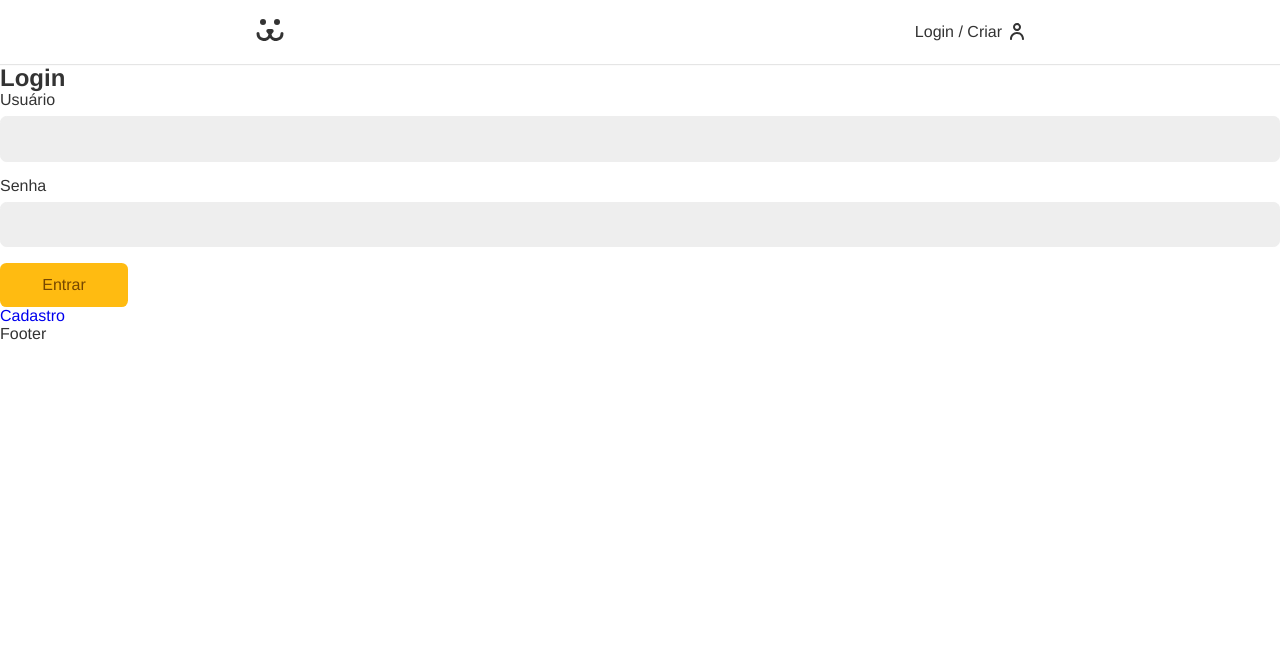
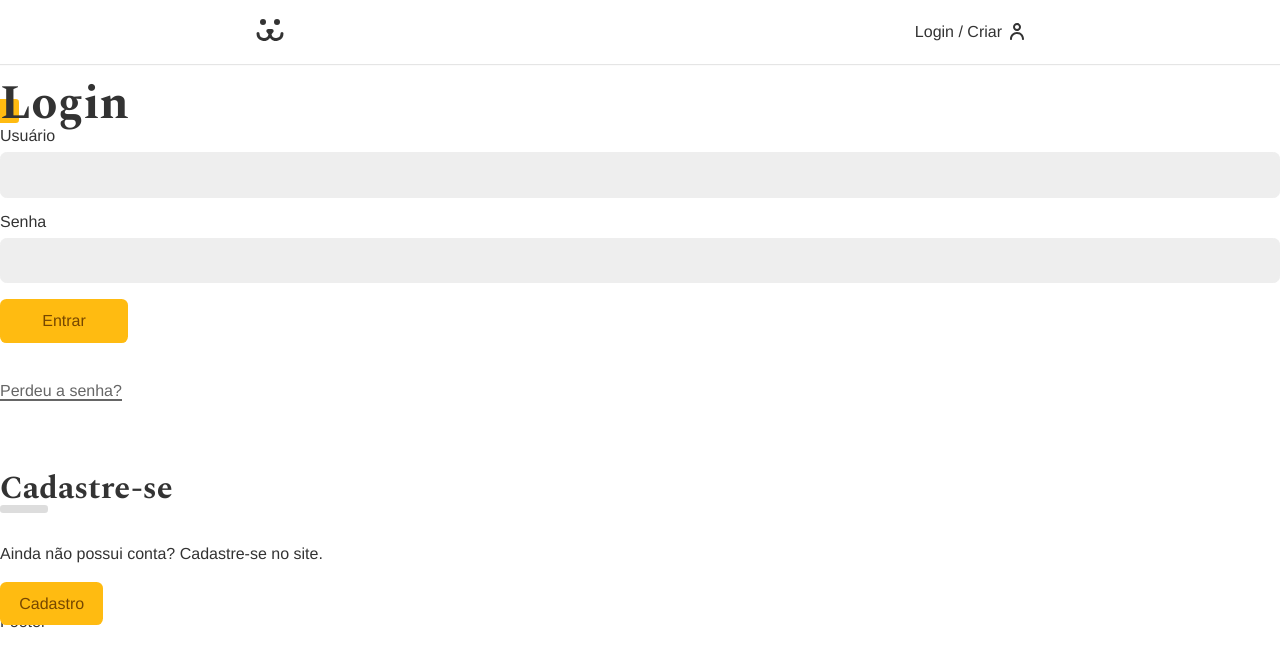
Before and after one commit to leandrorodrigues00/dogs, a React (Create React App) app: page /login in a window 1280 px wide. Shown: the top 666 px of the page. Built offline with nearby package versions, Linux system fonts and the light colour scheme.

Commit message:
aula login form completa!

```diff
--- a/src/App.css
+++ b/src/App.css
@@ -1,3 +1,4 @@
+@import url("https://fonts.googleapis.com/css2?family=Spectral:wght@700&display=swap");
 * {
   box-sizing: border-box;
 }
@@ -40,6 +41,7 @@ input {
 
 a {
   text-decoration: none;
+  color: #333;
 }
 
 .container {
@@ -47,3 +49,38 @@ a {
   padding: 0 1rem;
   margin: 0 auto;
 }
+
+.title {
+  font-family: var(--type-second);
+  line-height: 1;
+  font-size: 3rem;
+  margin: 1rem 0 0;
+  position: relative;
+  z-index: 1;
+}
+
+.title::after {
+  content: "";
+  display: block;
+  width: 1.5rem;
+  height: 1.5rem;
+  background-color: #fb1;
+  position: absolute;
+  bottom: 5px;
+  left: -5px;
+  border-radius: 0.2rem;
+  z-index: -1;
+}
+
+.animeLeft {
+  opacity: 0;
+  transform: translateX(-20px);
+  animation: animeLeft 0.3s forwards;
+}
+
+@keyframes animeLeft {
+  to {
+    opacity: 1;
+    transform: initial;
+  }
+}
--- a/src/Components/Header.js
+++ b/src/Components/Header.js
@@ -6,7 +6,7 @@ import { ReactComponent as Dogs } from "../Assets/dogs.svg";
 import { UserContext } from "../UserContext";
 
 const Header = () => {
-  const { data } = React.useContext(UserContext);
+  const { data, userLogout } = React.useContext(UserContext);
 
   return (
     <header className={styles.header}>
@@ -17,6 +17,7 @@ const Header = () => {
         {data ? (
           <Link className={styles.login} to="/conta">
             {data.nome}
+            <button onClick={userLogout}>Sair</button>
           </Link>
         ) : (
           <Link className={styles.login} to="/login">
--- /dev/null
+++ b/src/Components/Helper/Error.js
@@ -0,0 +1,9 @@
+import React from "react";
+
+const Error = ({ error }) => {
+  if (!error) return null;
+
+  return <p style={{ color: "#f31", margin: "1rem 0" }}>{error}</p>;
+};
+
+export default Error;
--- a/src/Components/Login/Login.js
+++ b/src/Components/Login/Login.js
@@ -1,11 +1,15 @@
 import React from "react";
-import { Routes, Route } from "react-router-dom";
+import { Routes, Route, Navigate } from "react-router-dom";
 import LoginForm from "./LoginForm";
 import LoginCreate from "./LoginCreate";
 import LoginPasswordLost from "./LoginPasswordLost";
 import LoginPasswordReset from "./LoginPasswordReset";
+import { UserContext } from "../../UserContext";
 
 const Login = () => {
+  const { login } = React.useContext(UserContext);
+
+  if (login === true) return <Navigate to="/conta" />;
   return (
     <div>
       <Routes>
--- a/src/Components/Login/LoginForm.js
+++ b/src/Components/Login/LoginForm.js
@@ -4,12 +4,15 @@ import Input from "../Forms/Input";
 import Button from "../Forms/Button";
 import useForm from "../../Hooks/useForm";
 import { UserContext } from "../../UserContext";
+import Error from "../Helper/Error";
+import styles from "./LoginForm.module.css";
+import stylesBtn from "../Forms/Button.module.css";
 
 const LoginForm = () => {
   const username = useForm();
   const password = useForm();
 
-  const { userLogin } = React.useContext(UserContext);
+  const { userLogin, error, loading } = React.useContext(UserContext);
 
   async function handleSubmit(event) {
     event.preventDefault();
@@ -19,15 +22,29 @@ const LoginForm = () => {
     }
   }
   return (
-    <section>
-      <h1>Login</h1>
-      <form action="" onSubmit={handleSubmit}>
+    <section className="animeLeft">
+      <h1 className="title">Login</h1>
+      <form className={styles.form} onSubmit={handleSubmit}>
         <Input label="Usuário" type="text" name="username" {...username} />
         <Input label="Senha" type="password" name="password" {...password} />
 
-        <Button>Entrar</Button>
+        {loading ? (
+          <Button disabled>Carregando...</Button>
+        ) : (
+          <Button>Entrar</Button>
+        )}
+        <Error error={error} />
       </form>
-      <Link to="/login/criar">Cadastro</Link>
+      <Link className={styles.perdeu} to="/login/perdeu">
+        Perdeu a senha?
+      </Link>
+      <div className={styles.cadastro}>
+        <h2 className={styles.subtitle}>Cadastre-se</h2>
+        <p>Ainda não possui conta? Cadastre-se no site.</p>
+        <Link className={stylesBtn.button} to="/login/criar">
+          Cadastro
+        </Link>
+      </div>
     </section>
   );
 };
--- /dev/null
+++ b/src/Components/Login/LoginForm.module.css
@@ -0,0 +1,41 @@
+.form {
+  margin-bottom: 2rem;
+}
+
+.perdeu {
+  display: inline-block;
+  color: #666;
+  padding: 0.5rem 0;
+  line-height: 1;
+}
+
+.perdeu::after {
+  content: "";
+  height: 2px;
+  width: 100%;
+  background: currentColor;
+  display: block;
+}
+
+.cadastro {
+  margin-top: 4rem;
+}
+
+.cadastro p {
+  margin: 2rem 0;
+}
+
+.subtitle {
+  font-family: var(--type-second);
+  line-height: 1;
+  font-size: 2rem;
+}
+
+.subtitle::after {
+  content: "";
+  display: block;
+  background: #ddd;
+  height: 0.5rem;
+  width: 3rem;
+  border-radius: 0.2rem;
+}
--- a/src/UserContext.js
+++ b/src/UserContext.js
@@ -1,5 +1,6 @@
 import React from "react";
 import { TOKEN_POST, TOKEN_VALIDATE_POST, USER_GET } from "./api";
+import { useNavigate } from "react-router-dom";
 export const UserContext = React.createContext();
 
 export const UserStorage = ({ children }) => {
@@ -7,6 +8,46 @@ export const UserStorage = ({ children }) => {
   const [login, setLogin] = React.useState(null);
   const [loading, setLoading] = React.useState(false);
   const [error, setError] = React.useState(null);
+  const navigate = useNavigate();
+
+  const userLogout = React.useCallback(
+    async function () {
+      setData(null);
+      setError(null);
+      setLoading(false);
+      setLogin(false);
+      window.localStorage.removeItem("token");
+      navigate("/login");
+    },
+    [navigate]
+  );
+
+  async function getUser(token) {
+    const { url, options } = USER_GET(token);
+    const response = await fetch(url, options);
+    const json = await response.json();
+    setData(json);
+    setLogin(true);
+  }
+
+  async function userLogin(username, password) {
+    try {
+      setError(null);
+      setLoading(true);
+      const { url, options } = TOKEN_POST({ username, password });
+      const tokenRes = await fetch(url, options);
+      if (!tokenRes.ok) throw new Error(`Error: Usuário invalido`);
+      const { token } = await tokenRes.json();
+      window.localStorage.setItem("token", token);
+      await getUser(token);
+      navigate("/conta");
+    } catch (err) {
+      setError(err.message);
+      setLogin(false);
+    } finally {
+      setLoading(false);
+    }
+  }
 
   React.useEffect(() => {
     async function autoLogin() {
@@ -19,32 +60,19 @@ export const UserStorage = ({ children }) => {
           const response = await fetch(url, options);
           if (!response.ok) throw new Error("Token invalido");
           await getUser(token);
-        } catch (error) {
+        } catch (err) {
+          userLogout();
         } finally {
           setLoading(false);
         }
       }
     }
     autoLogin();
-  }, []);
-
-  async function getUser(token) {
-    const { url, options } = USER_GET(token);
-    const response = await fetch(url, options);
-    const json = await response.json();
-    setData(json);
-    setLogin(true);
-  }
-
-  async function userLogin(username, password) {
-    const { url, options } = TOKEN_POST({ username, password });
-    const tokenRes = await fetch(url, options);
-    const { token } = await tokenRes.json();
-    window.localStorage.setItem("token", token);
-    getUser(token);
-  }
+  }, [userLogout]);
   return (
-    <UserContext.Provider value={{ userLogin, data }}>
+    <UserContext.Provider
+      value={{ userLogin, userLogout, data, error, loading, login }}
+    >
       {children}
     </UserContext.Provider>
   );
```
